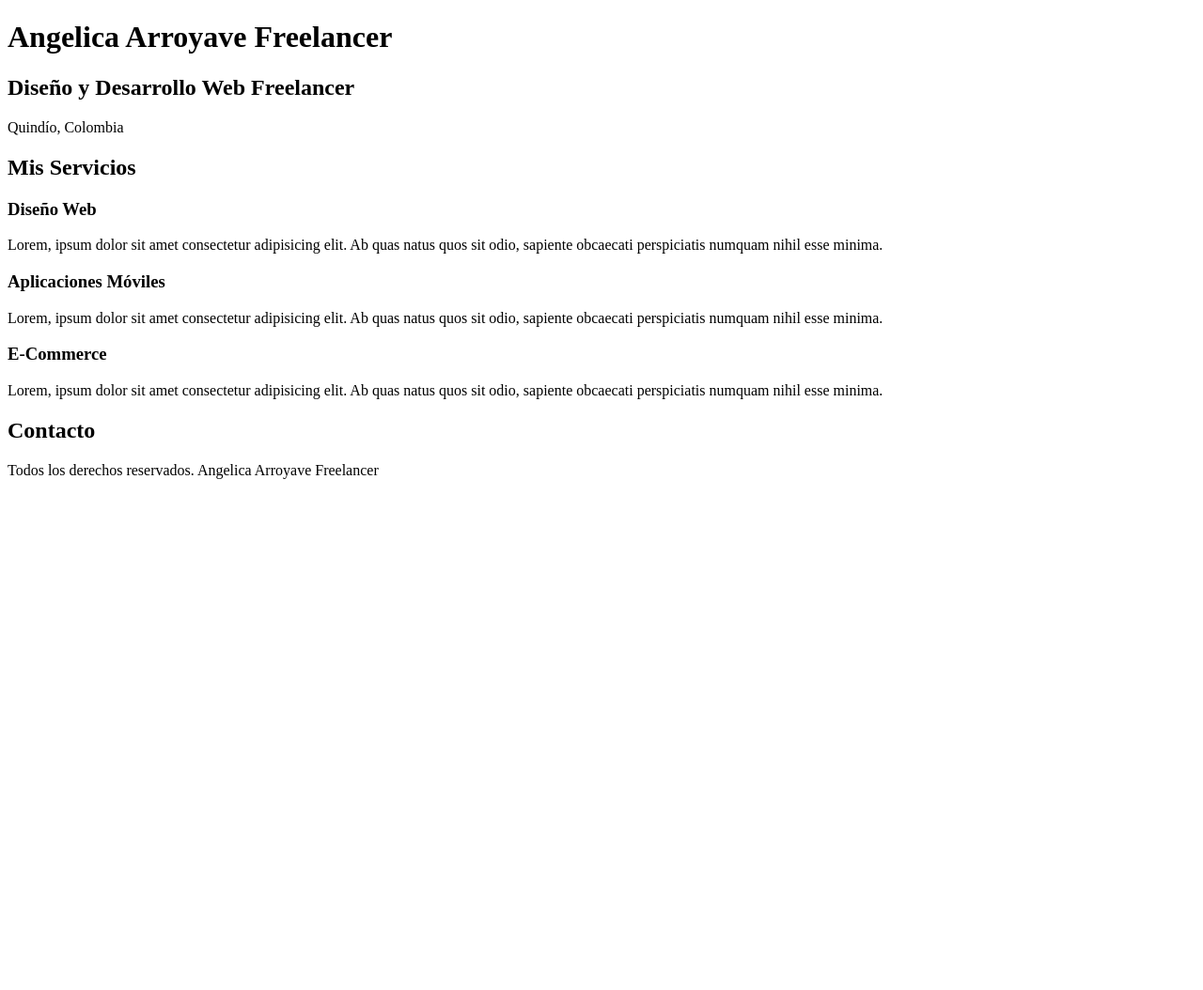
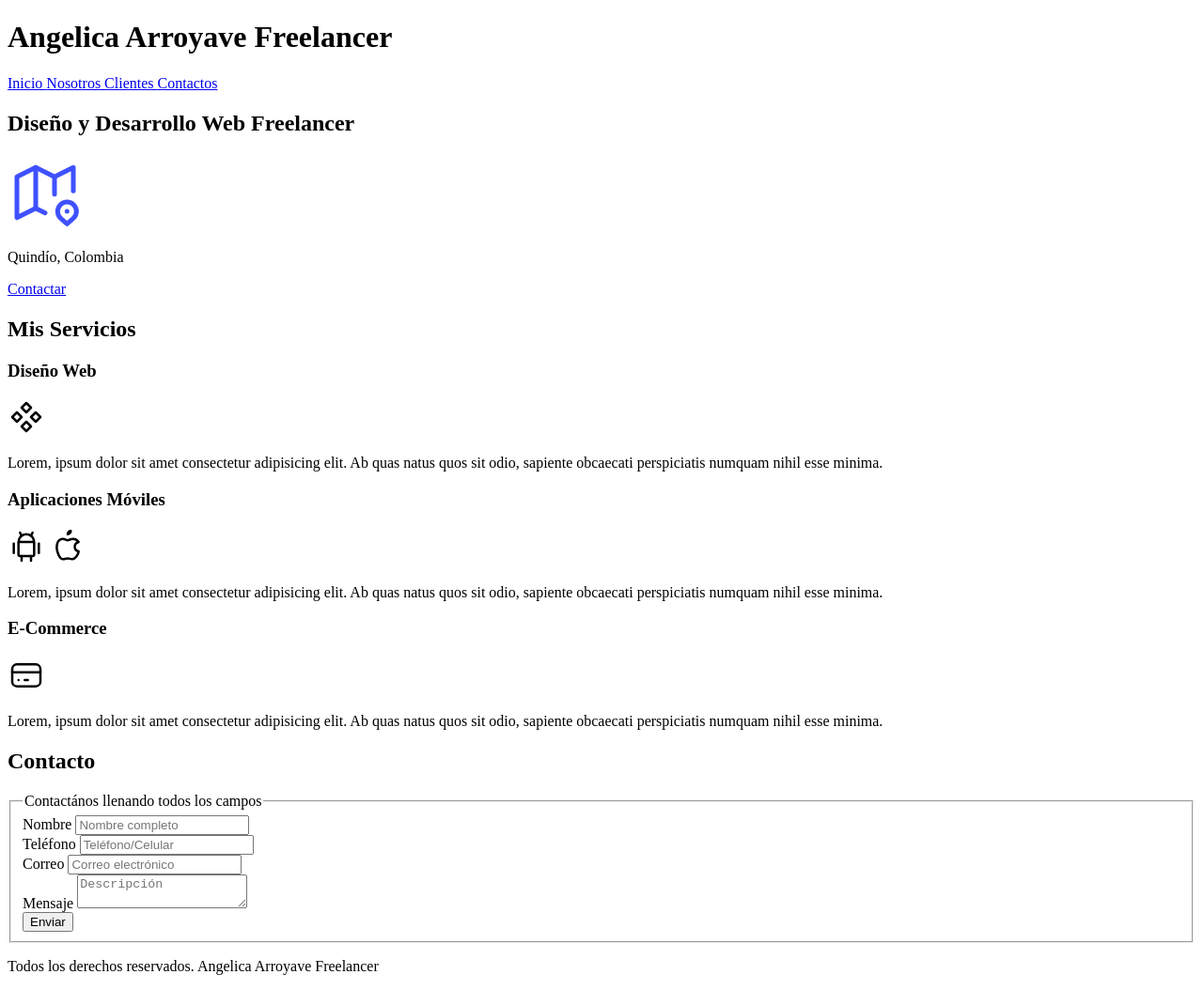
Before and after one commit to AngelicaArroyave/freelancer, a plain HTML site: page index.html in a window 1280 px wide. Shown: the whole page at 94% size. Before the commit the page ends 800 px from the top, so only its background shows below. Drawn offline with Linux system fonts and the light colour scheme.

Commit message:
Estructura a la página, se agregan íconos, navegador y campos de formulario

```diff
--- a/index.html
+++ b/index.html
@@ -5,7 +5,7 @@
     <meta charset="UTF-8">
     <meta http-equiv="X-UA-Compatible" content="IE=edge">
     <meta name="viewport" content="width=device-width, initial-scale=1.0">
-    <title> Freelancer </title>
+    <title> Diseñador Freelancer </title>
 </head>
 
 <body>
@@ -13,10 +13,29 @@
         <h1> Angelica Arroyave Freelancer </h1>
     </header>
 
+    <nav>
+        <a href="#"> Inicio </a>
+        <a href="#"> Nosotros </a>
+        <a href="#"> Clientes </a>
+        <a href="#"> Contactos </a>
+    </nav>
+
     <section>
         <h2> Diseño y Desarrollo Web Freelancer </h2>
 
+        <svg xmlns="http://www.w3.org/2000/svg" class="icon icon-tabler icon-tabler-map-2" width="80" height="80"
+            viewBox="0 0 24 24" stroke-width="1.5" stroke="#3F51FE" fill="none" stroke-linecap="round"
+            stroke-linejoin="round">
+            <path stroke="none" d="M0 0h24v24H0z" fill="none" />
+            <path d="M12 18.5l-3 -1.5l-6 3v-13l6 -3l6 3l6 -3v7.5" />
+            <path d="M9 4v13" />
+            <path d="M15 7v5.5" />
+            <path d="M21.121 20.121a3 3 0 1 0 -4.242 0c.418 .419 1.125 1.045 2.121 1.879c1.051 -.89 1.759 -1.516 2.121 -1.879z" />
+            <path d="M19 18v.01" />
+        </svg>
         <p> Quindío, Colombia </p>
+
+        <a href="#"> Contactar </a>
     </section>
 
     <main>
@@ -24,21 +43,61 @@
 
         <section>
             <h3> Diseño Web </h3>
-            <p> Lorem, ipsum dolor sit amet consectetur adipisicing elit. Ab quas natus quos sit odio, sapiente obcaecati
+            <svg xmlns="http://www.w3.org/2000/svg" class="icon icon-tabler icon-tabler-components" width="40"
+                height="40" viewBox="0 0 24 24" stroke-width="1.5" stroke="#000000" fill="none" stroke-linecap="round"
+                stroke-linejoin="round">
+                <path stroke="none" d="M0 0h24v24H0z" fill="none" />
+                <path d="M3 12l3 3l3 -3l-3 -3z" />
+                <path d="M15 12l3 3l3 -3l-3 -3z" />
+                <path d="M9 6l3 3l3 -3l-3 -3z" />
+                <path d="M9 18l3 3l3 -3l-3 -3z" />
+            </svg>
+            <p> Lorem, ipsum dolor sit amet consectetur adipisicing elit. Ab quas natus quos sit odio, sapiente
+                obcaecati
                 perspiciatis numquam nihil esse minima.
             </p>
         </section>
 
         <section>
             <h3> Aplicaciones Móviles </h3>
-            <p> Lorem, ipsum dolor sit amet consectetur adipisicing elit. Ab quas natus quos sit odio, sapiente obcaecati
+            <svg xmlns="http://www.w3.org/2000/svg" class="icon icon-tabler icon-tabler-brand-android" width="40"
+                height="40" viewBox="0 0 24 24" stroke-width="1.5" stroke="#000000" fill="none" stroke-linecap="round"
+                stroke-linejoin="round">
+                <path stroke="none" d="M0 0h24v24H0z" fill="none" />
+                <path d="M4 10l0 6" />
+                <path d="M20 10l0 6" />
+                <path d="M7 9h10v8a1 1 0 0 1 -1 1h-8a1 1 0 0 1 -1 -1v-8a5 5 0 0 1 10 0" />
+                <path d="M8 3l1 2" />
+                <path d="M16 3l-1 2" />
+                <path d="M9 18l0 3" />
+                <path d="M15 18l0 3" />
+            </svg>
+            <svg xmlns="http://www.w3.org/2000/svg" class="icon icon-tabler icon-tabler-brand-apple" width="40"
+                height="40" viewBox="0 0 24 24" stroke-width="1.5" stroke="#000000" fill="none" stroke-linecap="round"
+                stroke-linejoin="round">
+                <path stroke="none" d="M0 0h24v24H0z" fill="none" />
+                <path d="M9 7c-3 0 -4 3 -4 5.5c0 3 2 7.5 4 7.5c1.088 -.046 1.679 -.5 3 -.5c1.312 0 1.5 .5 3 .5s4 -3 4 -5c-.028 -.01 -2.472 -.403 -2.5 -3c-.019 -2.17 2.416 -2.954 2.5 -3c-1.023 -1.492 -2.951 -1.963 -3.5 -2c-1.433 -.111 -2.83 1 -3.5 1c-.68 0 -1.9 -1 -3 -1z" />
+                <path d="M12 4a2 2 0 0 0 2 -2a2 2 0 0 0 -2 2" />
+            </svg>
+            <p> Lorem, ipsum dolor sit amet consectetur adipisicing elit. Ab quas natus quos sit odio, sapiente
+                obcaecati
                 perspiciatis numquam nihil esse minima.
             </p>
         </section>
 
         <section>
             <h3> E-Commerce </h3>
-            <p> Lorem, ipsum dolor sit amet consectetur adipisicing elit. Ab quas natus quos sit odio, sapiente obcaecati
+            <svg xmlns="http://www.w3.org/2000/svg" class="icon icon-tabler icon-tabler-credit-card" width="40"
+                height="40" viewBox="0 0 24 24" stroke-width="1.5" stroke="#000000" fill="none" stroke-linecap="round"
+                stroke-linejoin="round">
+                <path stroke="none" d="M0 0h24v24H0z" fill="none" />
+                <path d="M3 5m0 3a3 3 0 0 1 3 -3h12a3 3 0 0 1 3 3v8a3 3 0 0 1 -3 3h-12a3 3 0 0 1 -3 -3z" />
+                <path d="M3 10l18 0" />
+                <path d="M7 15l.01 0" />
+                <path d="M11 15l2 0" />
+            </svg>
+            <p> Lorem, ipsum dolor sit amet consectetur adipisicing elit. Ab quas natus quos sit odio, sapiente
+                obcaecati
                 perspiciatis numquam nihil esse minima.
             </p>
         </section>
@@ -46,6 +105,35 @@
 
     <section>
         <h2> Contacto </h2>
+        <form>
+            <fieldset>
+                <legend> Contactános llenando todos los campos </legend>
+
+                <div>
+                    <label> Nombre </label>
+                    <input type="text" placeholder="Nombre completo">
+                </div>
+
+                <div>
+                    <label> Teléfono </label>
+                    <input type="text" placeholder="Teléfono/Celular">
+                </div>
+
+                <div>
+                    <label> Correo </label>
+                    <input type="text" placeholder="Correo electrónico">
+                </div>
+
+                <div>
+                    <label> Mensaje </label>
+                    <textarea placeholder="Descripción"></textarea>
+                </div>
+
+                <div>
+                    <input type="submit" value="Enviar">
+                </div>
+            </fieldset>
+        </form>
     </section>
 
     <footer>
```
Also changed, not shown: img/hero.jpg (renamed from hero.jpg).
